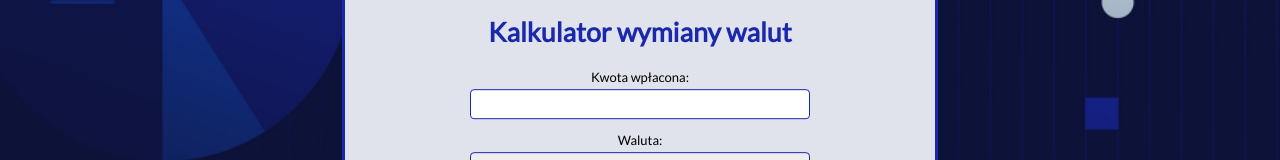
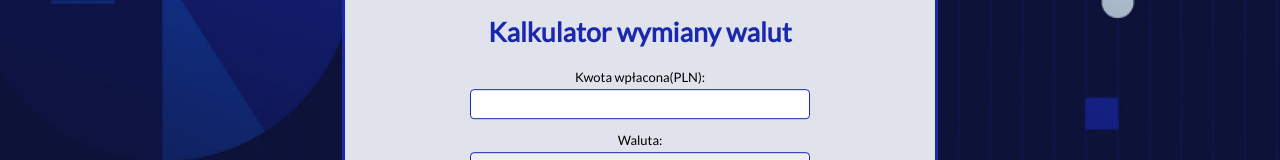
Before and after one commit to Marcin-Malek/currency-converter-react, a React (Create React App) app: page / in a window 1280 px wide. Shown: the part 284-444 px from the top of the page. Built offline with nearby package versions, Linux system fonts and the light colour scheme.

Commit message:
added placeholder and default currency to label

```diff
--- a/src/Form/index.js
+++ b/src/Form/index.js
@@ -8,7 +8,7 @@ const Form = ({ title, result, amount, inputRef, onFormSubmit, inputHandler, sel
         <fieldset className="form__fieldset">
             <Clock />
             <h1 className="form__header">{title}</h1>
-            <Field type="input" label="Kwota wpłacona" innerRef={inputRef} amount={amount} inputHandler={inputHandler} />
+            <Field type="input" label="Kwota wpłacona(PLN)" innerRef={inputRef} amount={amount} inputHandler={inputHandler} placeholder="Wpisz kwotę w PLN" />
             <Field type="select" label="Waluta" selectHandler={selectHandler} />
             <button className="form__button">{title}</button>
             <Statement result={result} />
```
